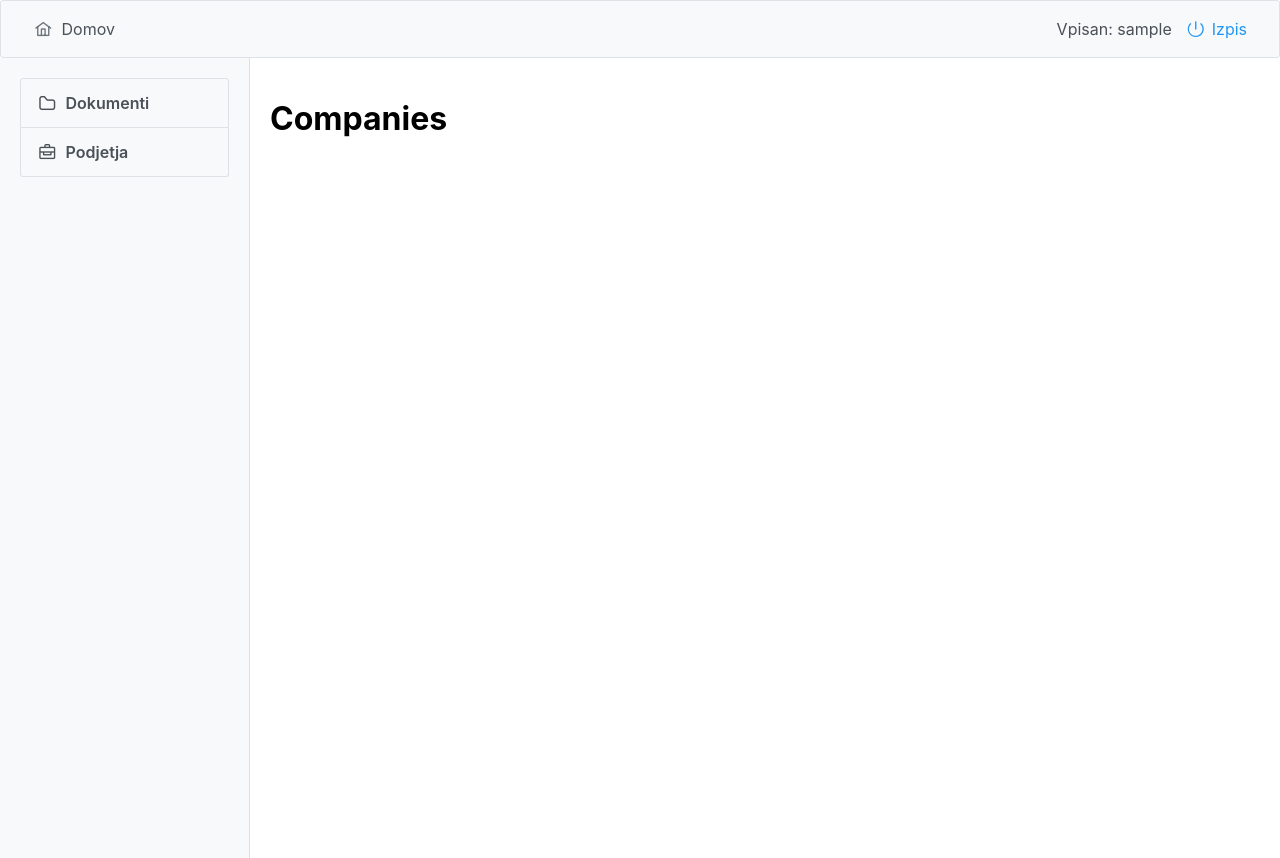
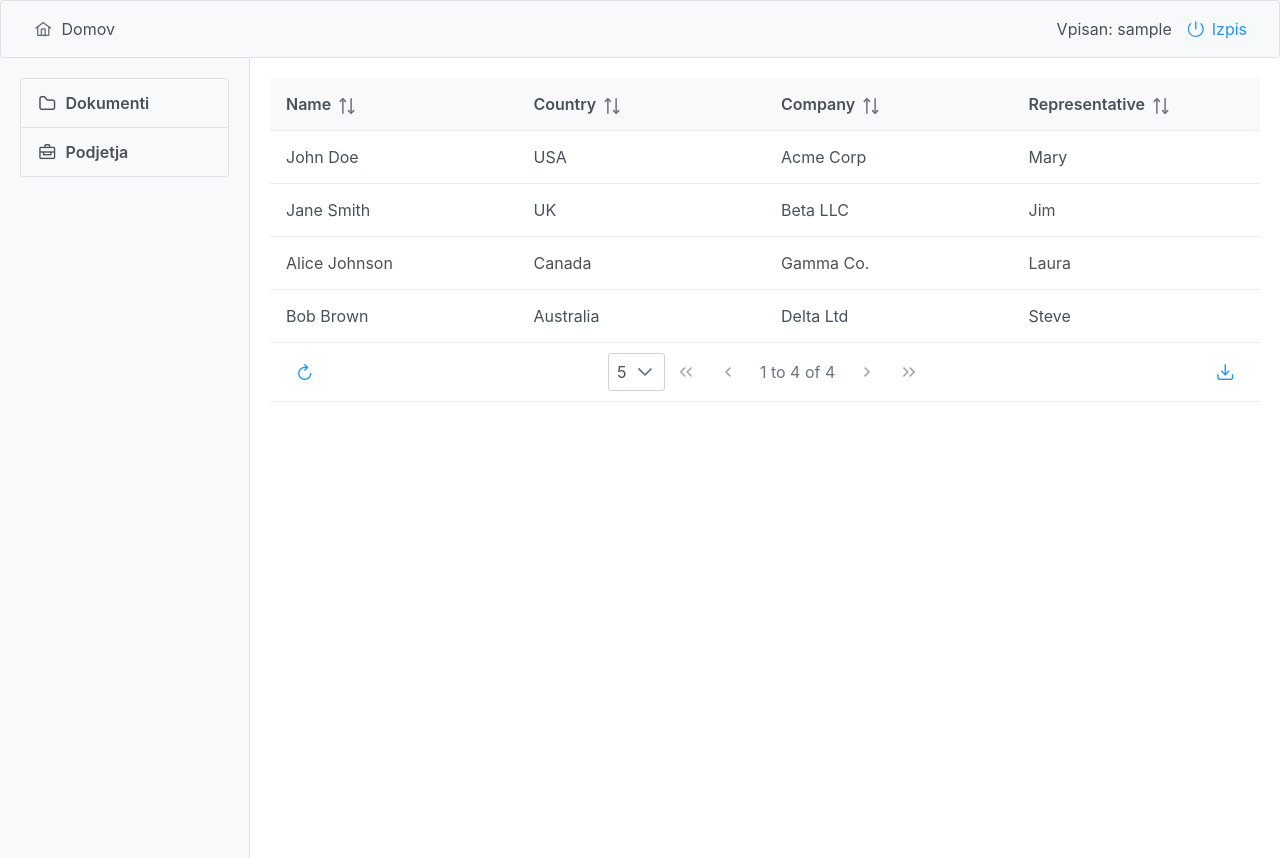
Before and after one commit to LasicTim/EDC_project, a React (Create React App) app in the folder frontend/: page /companies in a window 1280 px wide. Built offline with nearby package versions, Linux system fonts and the light colour scheme; sample sign-in values are in the browser's storage; the HTML template or start-up script is replaced by a standard one.

Commit message:
Testing datatables

```diff
--- a/frontend/src/components/companies/companies.tsx
+++ b/frontend/src/components/companies/companies.tsx
@@ -1,11 +1,123 @@
-import React from 'react';
+import React, { useState } from 'react';
+import { InputText } from 'primereact/inputtext';
+import { Password } from 'primereact/password';
+import { Button } from 'primereact/button';
+import { Card } from 'primereact/card';
+import "./companies.css";
+import axios from 'axios';
+import { api } from '../../api';
+import { redirect, useNavigate } from 'react-router-dom';
+import { auth } from '../../utils/auth';
+import { DataTable } from 'primereact/datatable';
+import { Column } from 'primereact/column';
 
 const Companies: React.FC = () => {
+    const [username, setUsername] = useState('');
+    const [password, setPassword] = useState('');
+    const [error, setError] = useState('');
+    const navigate = useNavigate();
+
+    const handleLogin = async () => {
+
+        try {
+            const formData = new URLSearchParams();
+            formData.append('username', username);
+            formData.append('password', password);
+
+            const response = await api.post('/auth/login', formData, {
+                headers: {
+                    'Content-Type': 'application/x-www-form-urlencoded'
+                }
+            });
+            console.log('data:', response);
+            if (response.data && response.data.access_token) {
+                auth.setToken(response.data.access_token);
+                auth.setUser(response.data.username, response.data.userid);
+                console.log('Login successful:', response.data);
+                navigate('/');
+            }
+
+        } catch (error) {
+            if (axios.isAxiosError(error) && error.response) {
+                setError(error.response.data.detail);
+                console.error('Login failed:', error.response.data.detail);
+            } else {
+                console.error('Login failed:', error);
+            }
+            // Handle error (show error message to user)
+        }
+    };
+
+    const footer = (
+        <div className='Buttons'>
+            <Button
+                label="Vpis"
+                icon="pi pi-check"
+                onClick={handleLogin}
+                className="p-button-rounded p-button-info w-full"
+            />
+            <Button
+                label="Registracija"
+                icon="pi pi-user-plus"
+                onClick={() => navigate("/signup")}
+                className="p-button-rounded p-button-info w-full"
+            />
+        </div>
+    );
+
+    const paginatorLeft = <Button type="button" icon="pi pi-refresh" text />;
+    const paginatorRight = <Button type="button" icon="pi pi-download" text />;
+
     return (
-        <div>
-            <h1>Companies</h1>
-            {/* Add your companies content here */}
+        <>
+        <div className="companies-table-container">
+        {
+            (() => {
+                const customers = [
+                    {
+                        id: 1,
+                        name: "John Doe",
+                        country: { name: "USA" },
+                        company: "Acme Corp",
+                        representative: { name: "Mary" }
+                    },
+                    {
+                        id: 2,
+                        name: "Jane Smith",
+                        country: { name: "UK" },
+                        company: "Beta LLC",
+                        representative: { name: "Jim" }
+                    },
+                    {
+                        id: 3,
+                        name: "Alice Johnson",
+                        country: { name: "Canada" },
+                        company: "Gamma Co.",
+                        representative: { name: "Laura" }
+                    },
+                    {
+                        id: 4,
+                        name: "Bob Brown",
+                        country: { name: "Australia" },
+                        company: "Delta Ltd",
+                        representative: { name: "Steve" }
+                    }
+                ];
+                return (
+                    <DataTable value={customers} paginator rows={5} rowsPerPageOptions={[5, 10, 25, 50]} tableStyle={{ minWidth: '50rem' }}
+                            paginatorTemplate="RowsPerPageDropdown FirstPageLink PrevPageLink CurrentPageReport NextPageLink LastPageLink"
+                            currentPageReportTemplate="{first} to {last} of {totalRecords}" paginatorLeft={paginatorLeft} paginatorRight={paginatorRight}
+                            sortMode="multiple">
+                        <Column field="name" sortable  header="Name" style={{ width: '25%' }}></Column>
+                        <Column field="country.name"  header="Country" sortable  style={{ width: '25%' }}></Column>
+                        <Column field="company" header="Company" sortable  style={{ width: '25%' }}></Column>
+                        <Column field="representative.name" header="Representative" sortable  style={{ width: '25%' }}></Column>
+                    </DataTable>
+                );
+            })()
+        }
         </div>
+        </>
     );
 };
 
```
Also changed, not shown: frontend/src/components/companies/companies.css (added).
